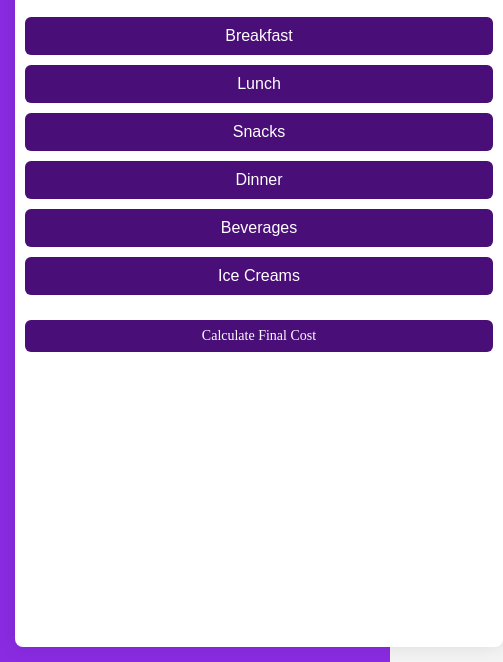
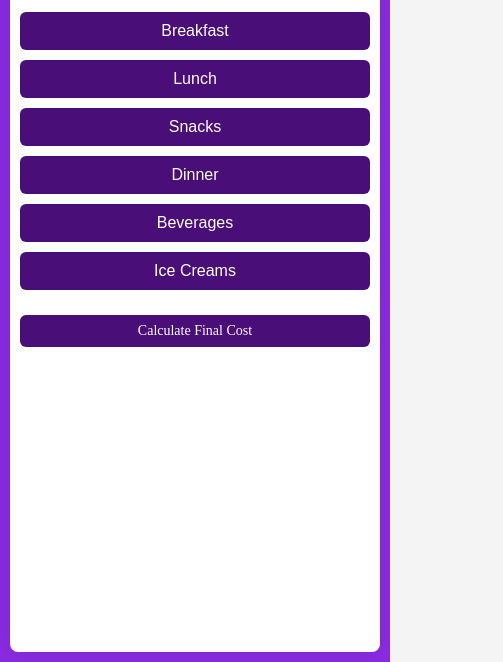
Before and after one commit to CHIDARISAIKRISHNA/Restaurant-Website, a plain HTML site: page index.html in a window 390 px wide. Shown: the part 182-844 px from the top of the page, 503 px wide, since content can reach past the window. Drawn offline with Linux system fonts and the light colour scheme.

Commit message:
Update styles.css

```diff
--- a/styles.css
+++ b/styles.css
@@ -135,7 +135,7 @@ body {
 }
 @media (max-width: 1200px) {
     .menu-container {
-        max-width: 700px;
+        max-width: 600px;
         padding: 20px;
     }
  .header
@@ -164,16 +164,16 @@ body {
         padding: 15px;
     }
     .menu-container {
-        width: 130%;
+        width: 100%;
         max-width: none;
     }
     .receipt-container {
-        width: 130%;
+        width: 100%;
         margin-left: 0;
         margin-top: 20px;
     }
     .menu-buttons button {
-        width: 130%;
+        width: 100%;
         padding: 14px;
         font-size: 18px;
     }
@@ -197,9 +197,17 @@ body {
 @media (max-width: 480px) {
     body {
         font-size: 14px;
+        overflow-x: hidden;
+    }
+    #container {
+        width: 100%;
+        margin: 0 auto;
+        padding: 10px;
     }
     .menu-container {
         padding: 10px;
+        width: 100%;
+        box-sizing: border-box;
     }
     .menu-buttons button {
         font-size: 16px;
@@ -212,6 +220,12 @@ body {
         padding: 8px;
         font-size: 14px;
     }
+    .receipt-container {
+        padding: 10px;
+        width: 100%;
+        margin-left: 0;
+        margin-top: 10px;
+    }
     .receipt-container h2 {
         font-size: 16px;
     }
```
